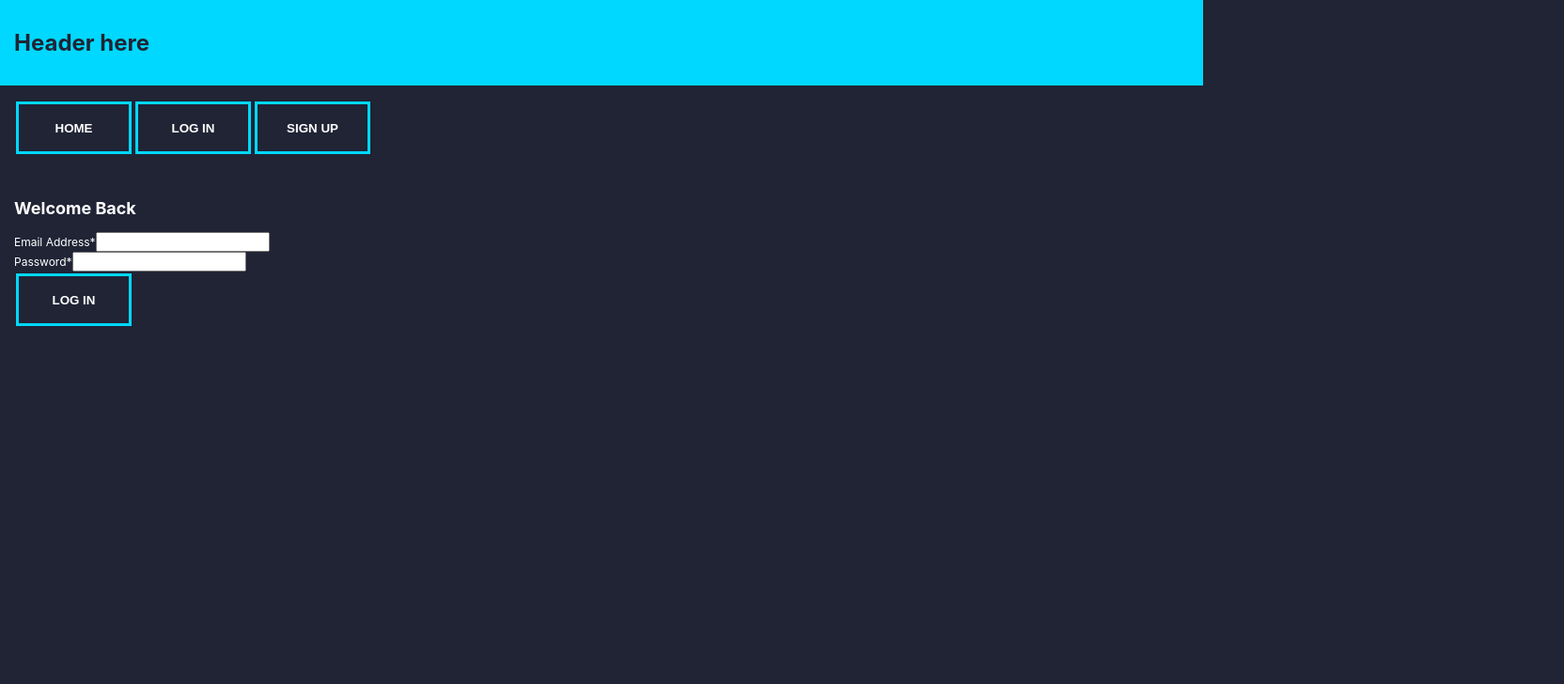
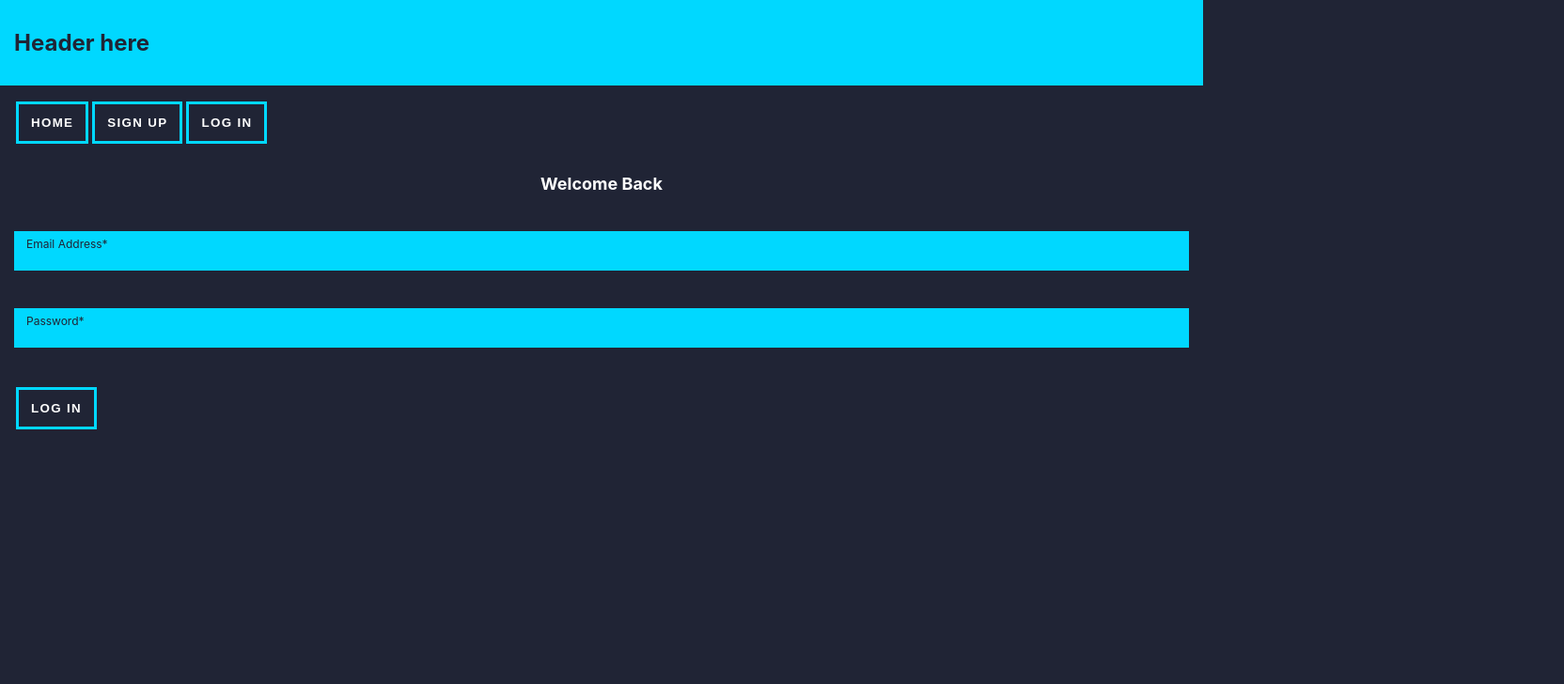
Before and after one commit to JanneOhtonen-oamk/Web-Ohjelmoinnin-sovellusprojekti-Group3, a React (Create React App) app: page /login in a window 1280 px wide. Shown: the top 728 px of the page at 94% size, 1664 px wide, since content can reach past the window. Built offline with nearby package versions, Linux system fonts and the light colour scheme.

Commit message:
UI säätöä

```diff
--- a/src/App.css
+++ b/src/App.css
@@ -1,3 +1,9 @@
+html {
+  overflow-y: scroll;
+}
+
+
+
 body {
   background-color: #202435;
   font-size: 75%;
@@ -5,6 +11,62 @@ body {
 
 * {
   box-sizing: border-box;
+}
+/* */
+
+a {
+  text-decoration: none;
+}
+
+*, *:before, *:after {
+  box-sizing: border-box;
+}
+
+h2{
+  text-align: center;
+  margin: 0 0 40px;
+}
+
+label.active{
+  transform: translateY(50px);
+  left: 2px;
+}
+
+
+label{
+  position: absolute;
+  transform: translateY(6px);
+  left: 13px;
+  color: #202435;
+  transition: all 0.25s ease;
+  -webkit-backface-visibility:hidden;
+  pointer-events: none;
+  font-size: 12px;
+}
+
+
+label.highlight{
+  color: #FFF;
+}
+
+input, textarea{
+  font-size: 22px;
+  display: block;
+  width: 100%;
+  padding: 5px 10px;
+  background-color: #00D8FF;
+  border: 3px solid #00D8FF;
+  border-radius: 0;
+}
+
+textarea{
+  border: 3px solid red;
+  resize: vertical;
+}
+
+.field-wrap {
+  position:relative;
+  margin-bottom:40px;
 }
 
 
@@ -30,12 +92,8 @@ ul {
   padding: 0;
 }
 
-
-
-
-
 button {
-  width: 123px;
+  letter-spacing: .1em;
   position: relative;
   background: none;
   cursor: pointer;
@@ -44,12 +102,9 @@ button {
   float: left;
   font-weight: bold;
   margin: 2px;
-  padding: 17.5px 30px;
+  padding: 12px 13px;
   text-transform: uppercase;
-}
 
-a {
-  text-decoration: none;
 }
 
 button::before,
@@ -66,6 +121,7 @@ button:hover {
 
 .btn-1 {
   overflow: hidden;
+  max-width: 30%;
 }
 
 .btn-1::after {
@@ -74,9 +130,6 @@ button:hover {
   top: 50%;
   width: 0;
 }
-
-
-
 
 .btn-1:hover::after {
   height: 100%;
@@ -107,3 +160,7 @@ button:hover {
   .col-6 {
     width: 100%;
   }
+
+  .col-3{
+    max-width: 100%;
+  }
--- a/src/components/Home.js
+++ b/src/components/Home.js
@@ -2,8 +2,8 @@ import React from "react";
 
 export default function Home() {
   return (
-    <div className="Home">
-      <div class="col-6">
+    <div class="col-6">
+      <div className="Home">
         <h1>Blaa blaa</h1>
         <p>
           Blaa blaa blaa blaa blaa blaa blaa blaa blaa blaa blaa blaa blaa blaa
--- a/src/components/Login.js
+++ b/src/components/Login.js
@@ -20,7 +20,7 @@ export default function Login() {
             </label>
             <input type="password" required autocomplete="off" />
           </div>
-          <button class="button button-block">Log In</button>
+          <button class="btn-1">Log In</button>
         </form>
       </div>
     </div>
--- a/src/components/Navbar.js
+++ b/src/components/Navbar.js
@@ -13,13 +13,13 @@ export default function Navbar() {
               </Link>
             </li>
             <li>
-              <Link to="/login">
-                <button class="btn-1">Log In</button>
+              <Link to="/signup">
+                <button class="btn-1">Sign Up</button>
               </Link>
             </li>
             <li>
-              <Link to="/signup">
-                <button class="btn-1">Sign Up</button>
+              <Link to="/login">
+                <button class="btn-1">Log In</button>
               </Link>
             </li>
           </ul>
--- a/src/components/Signup.js
+++ b/src/components/Signup.js
@@ -3,6 +3,7 @@ import React from "react";
 export default function SignUp() {
   return (
     <div class="col-6">
+      <div class="tab-content">
         <div id="signup">
           <h2>Sign Up for Free</h2>
 
@@ -28,11 +29,12 @@ export default function SignUp() {
               <input type="password" required autocomplete="off" />
             </div>
 
-          <button type="submit" class="button button-block">
+            <button type="submit" class="btn-1">
               Get Started
             </button>
           </form>
         </div>
       </div>
+    </div>
   );
 }
```
Lines whose indentation alone changed are shown as unchanged.
